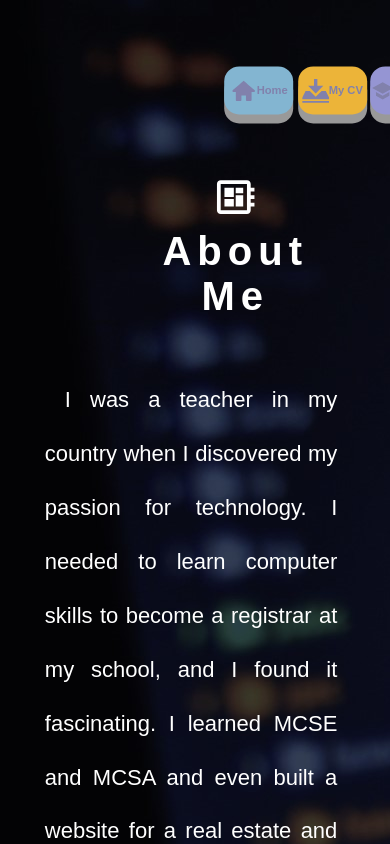
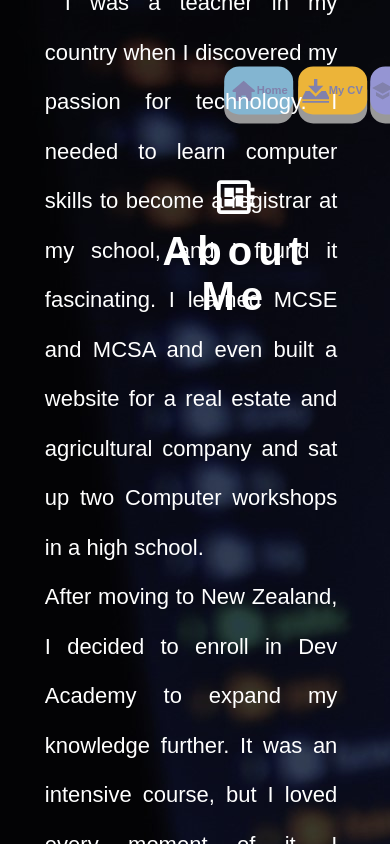
Before and after one commit to sue-zadeh/my-portfolio, a React (Vite) app: page /AboutMe in a window 390 px wide. Shown: the top 844 px of the page. Built offline with nearby package versions, Linux system fonts and the light colour scheme.

Commit message:
updating

```diff
--- a/src/main.css
+++ b/src/main.css
@@ -13,7 +13,7 @@ body {
   font-weight: bold;
   margin-top: 0em;
   margin-bottom: 0em;
-  padding: 1.25em
+  padding: 0.25em
 }
 
 .Banner {
@@ -26,7 +26,7 @@ body {
   margin: 0;
   padding-bottom:0px;
   width: 95vm;
-  height: 18vh;
+  height: 15vh;
 
   /* background-color: #b3caca; */
 }
@@ -40,6 +40,7 @@ padding: 2px;
    .sentence
   .pic {
     width: auto;
+    padding-top:20px;
 
   }
   .nav1,.nav2, .nav3, .nav4 {
@@ -49,7 +50,7 @@ padding: 2px;
   }
 
 
-.pic {
+/* .pic {
   display: flex;
   justify-content: left;
   margin: 0;
@@ -57,7 +58,7 @@ padding: 2px;
   border: 5px solid #c0e3e8;
   border-radius: 90em;
   width: 8em;
-}
+} */
 
 .web {
   font-family: Arial, Helvetica, sans-serif;
@@ -69,7 +70,7 @@ padding: 2px;
   justify-items: center;
   text-shadow: 1% 3% 5% #e7de89;
   /* padding: 0% 10% 10% 0%; */
-  padding-bottom: 5%;
+  padding-bottom:2em;
   /* margin: 8% 0% 0% 15%; */
 }
 
@@ -473,8 +474,8 @@ h4 {
   position: absolute;
   top: 48%;
   left: 14%;
-  bottom: 20%;
-  transform: translate(-10%, -70%);
+  bottom: 10%;
+  transform: translate(-10%, -67%);
   margin-bottom: 30px;
   padding-bottom: 3em;
   text-indent: 20px;
@@ -484,7 +485,7 @@ h4 {
   text-align: justify;
   /* text-shadow: 2px 2px #f0e586; */
   color:white;
-  line-height: 2.45em;
+  line-height: 2.25em;
 }
 
 .div-me2 {
@@ -506,10 +507,10 @@ h4 {
   }
   .p-me2 {
     position: absolute;
-  top: 55%;
+  top: 0%;
   left: 25%;
   bottom: 20%;
-  transform: translate(-18%, -71%);
+  transform: translate(-18%, -7%);
 }
 }
 /* Projects */
```
